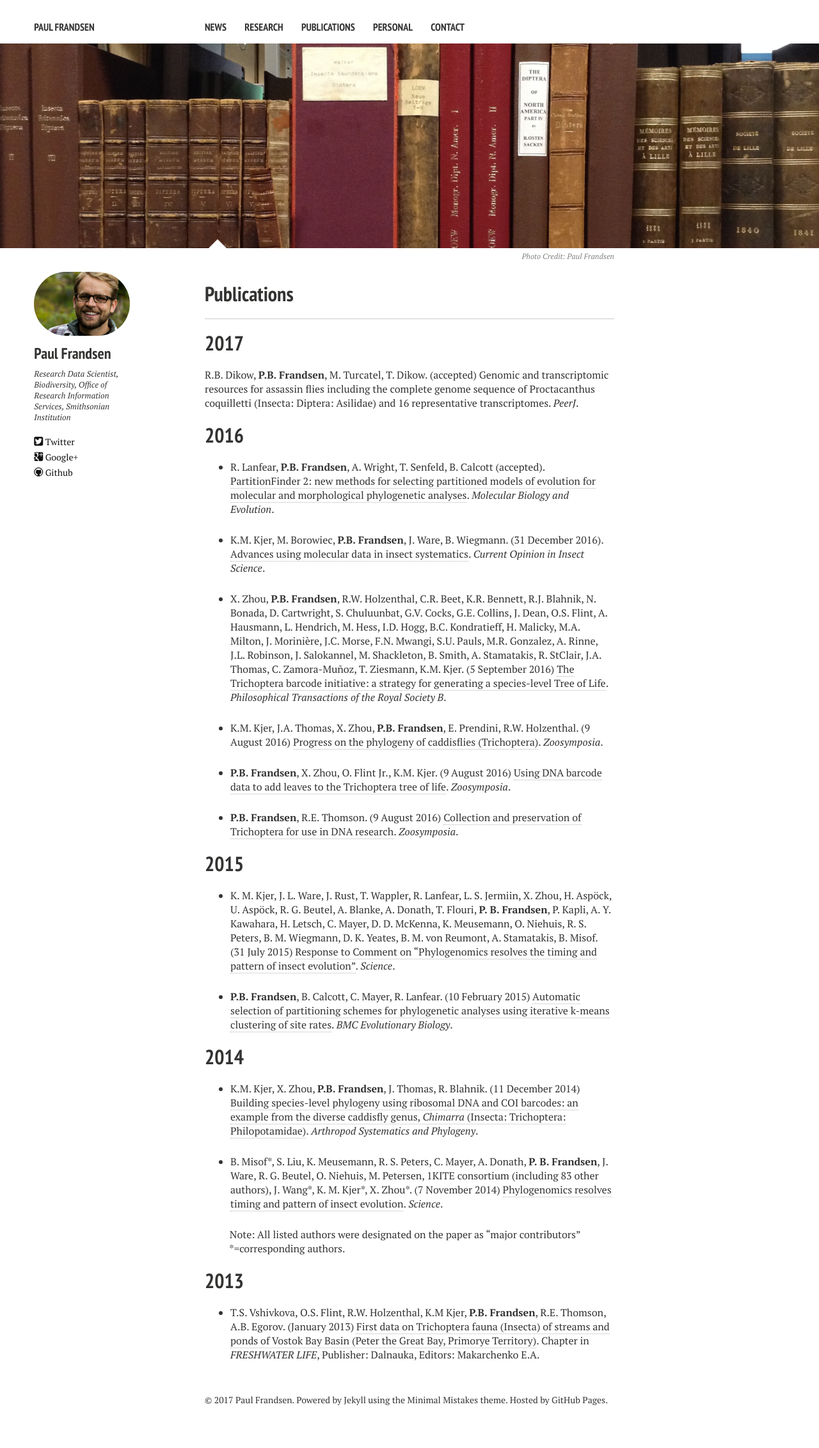
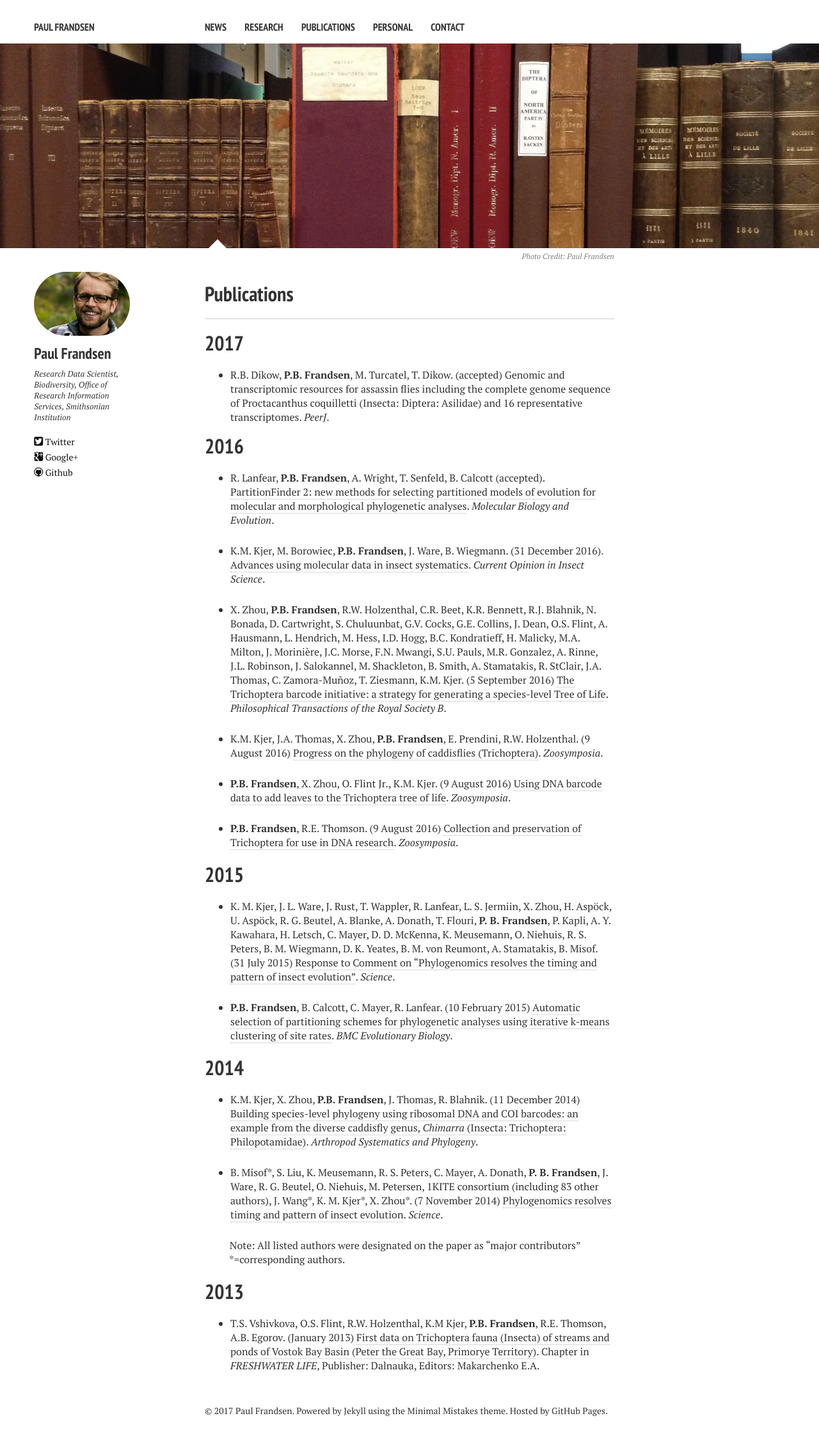
Before and after one commit to pbfrandsen/pbfrandsen.github.io, a Jekyll site: the page built from publications.md, in a window 1280 px wide. Shown: the whole page at 64% size. Built offline with Jekyll 4.4.1, drawn with Linux system fonts in a browser that asks for light colours; nearby versions of some CDN libraries.

Commit message:
added bullet point

```diff
--- a/publications.md
+++ b/publications.md
@@ -15,7 +15,7 @@ share:
 
 # 2017
 
-R.B. Dikow, **P.B. Frandsen**, M. Turcatel, T. Dikow. (accepted) Genomic and transcriptomic resources for assassin flies including the complete genome sequence of Proctacanthus coquilletti (Insecta: Diptera: Asilidae) and 16 representative transcriptomes. *PeerJ*.
+* R.B. Dikow, **P.B. Frandsen**, M. Turcatel, T. Dikow. (accepted) Genomic and transcriptomic resources for assassin flies including the complete genome sequence of Proctacanthus coquilletti (Insecta: Diptera: Asilidae) and 16 representative transcriptomes. *PeerJ*.
 
 # 2016
 
```
